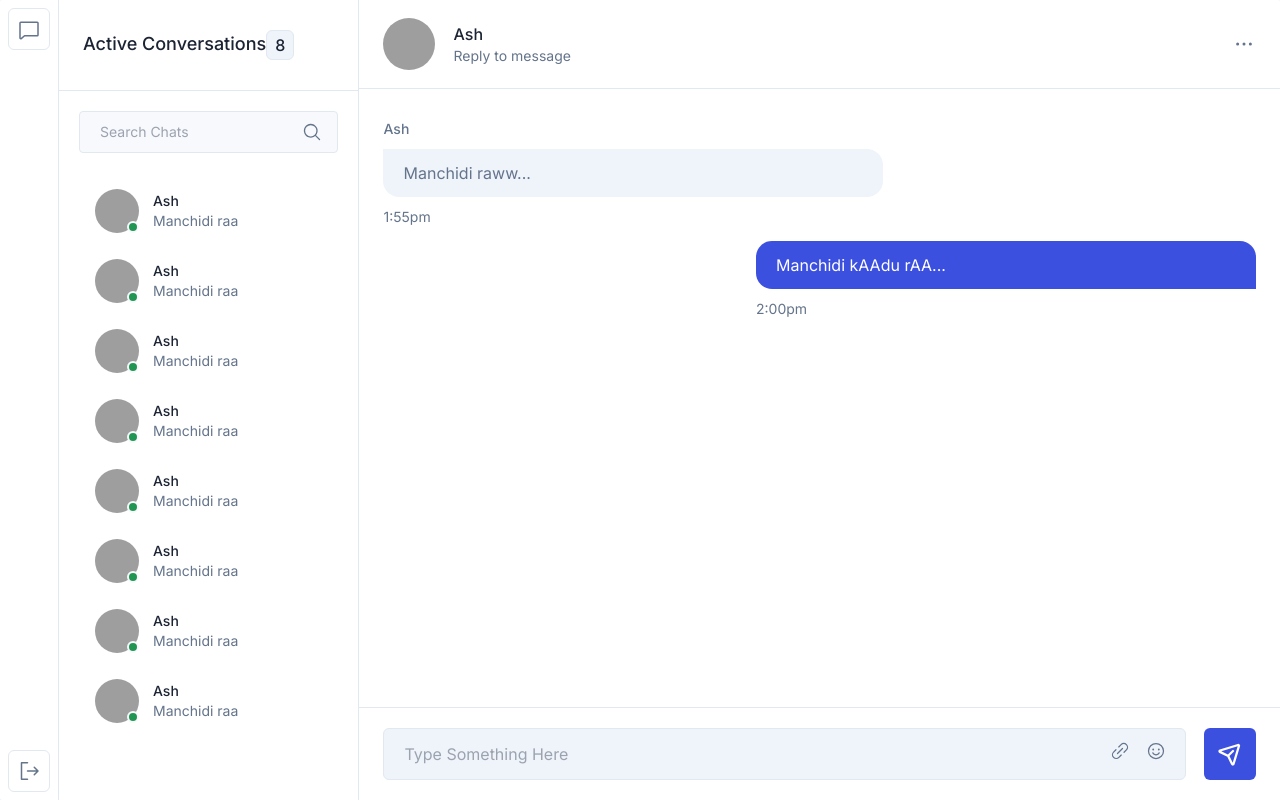
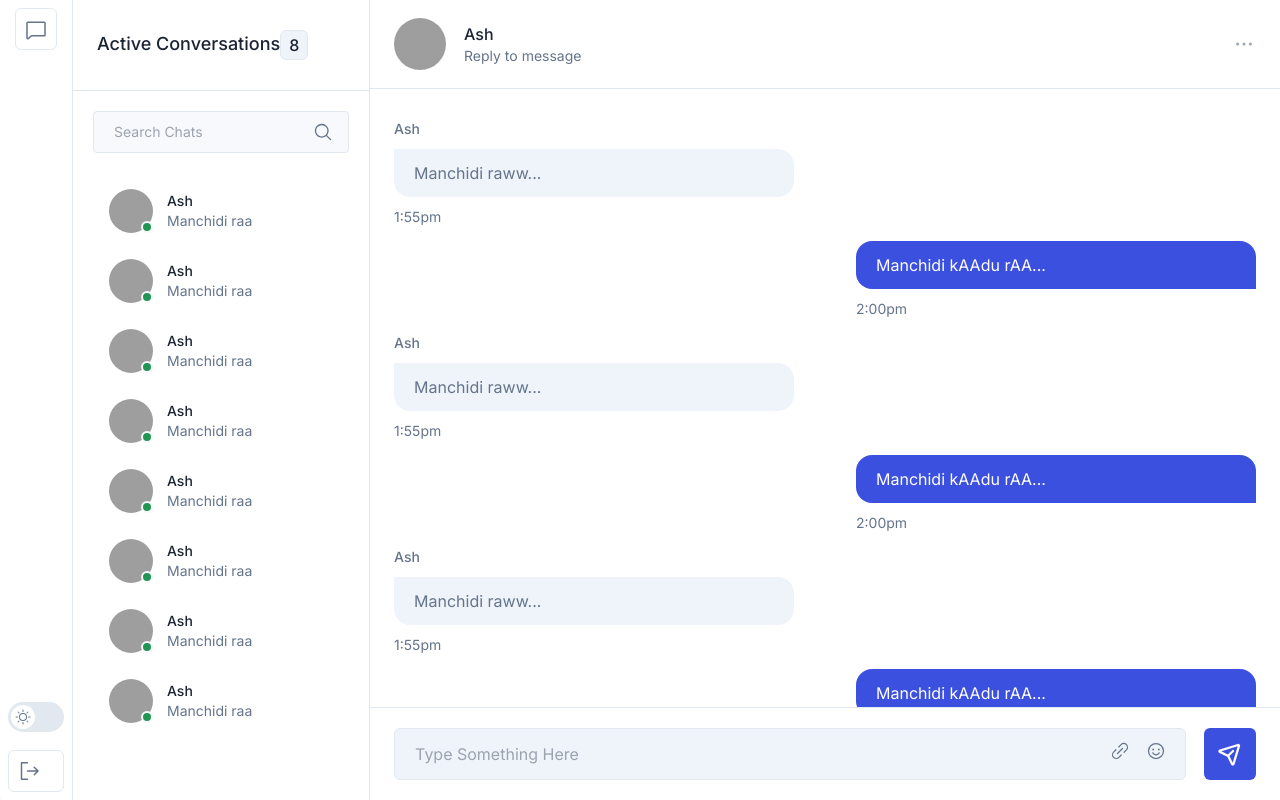
Before and after one commit to Ashrithiiitdm/Chat, a React (Vite) app in the folder client/: page / in a window 1280 px wide. Built offline with nearby package versions, Linux system fonts and the light colour scheme; grey boxes are pictures that could not be loaded.

Commit message:
Ui done for messaging and dropdown

```diff
--- /dev/null
+++ b/client/src/components/DarkMode.jsx
@@ -0,0 +1,34 @@
+import { Moon, Sun } from "@phosphor-icons/react";
+import React from "react";
+import useColorMode from "../hooks/useColor";
+
+export default function DarkMode() {
+    const [colorMode, setColorMode] = useColorMode();
+    return (
+        <li className='list-none'>
+            <label
+                htmlFor=''
+                className={`relative m-0 block h-7.5 w-14 rounded-full
+                ${colorMode === "dark" ? "bg-primary" : "bg-stroke"}`}>
+                <input
+                    type="checkbox"
+                    className='absolute z-50 top-0 m-0 h-full w-full cursor-pointer opacity-0'
+                    onChange={() => {
+                        if (typeof setColorMode === 'function') {
+                            setColorMode(colorMode === 'light' ? 'dark' : 'light');
+                        }
+                    }} />
+                <span className={`absolute top-1/2 left-[3px] flex h-6 w-6 -translate-y-1/2 translate-x-0 items-center
+                     justify-center rounded-full bg-white duration-75 ease-linear ${colorMode === 'dark' && '!right-[3px] !translate-x-full'}`}>
+                    <span className='dark:hidden'>
+                        <Sun />
+                    </span>
+                    <span className='hidden dark:inline-block'>
+                        <Moon />
+                    </span>
+                </span>
+            </label>
+        </li >
+    )
+
+}
--- /dev/null
+++ b/client/src/components/DropDown.jsx
@@ -0,0 +1,72 @@
+import React, { useState, useRef, useEffect } from 'react';
+import { DotsThree, Pencil, Trash } from '@phosphor-icons/react';
+
+export default function DropDown() {
+    const [isOpen, setIsOpen] = useState(false);
+    const trigger = useRef(null);
+    const dropDown = useRef(null);
+
+    useEffect(() => {
+        const clickHandle = (event) => {
+            if (!dropDown.current || !trigger.current || !(event.target instanceof Node)) {
+                return;
+            }
+            // Check if the click was outside both dropdown and button
+            if (!dropDown.current.contains(event.target) && !trigger.current.contains(event.target)) {
+                setIsOpen(false);
+            }
+        };
+
+        document.addEventListener('click', clickHandle);
+
+        return () => {
+            document.removeEventListener('click', clickHandle);
+        };
+    }, []);
+
+    useEffect(() => {
+        const keyHandle = ({ keyCode }) => {
+            //'27' escape keyCode
+            if (!isOpen || keyCode !== 27) return;
+
+            setIsOpen(false);
+        };
+
+        document.addEventListener('keydown', keyHandle);
+
+        return () => {
+            document.removeEventListener('keydown', keyHandle);
+        };
+
+    })
+
+    return (
+        <div className='relative flex'>
+            {/* Button to open dropdown */}
+            <button
+                className='text-[#98A6AD] hover:text-body'
+                ref={trigger}
+                onClick={() => setIsOpen((prev) => !prev)}
+            >
+                <DotsThree weight='bold' size={24} />
+            </button>
+
+            {/* Dropdown menu */}
+            <div
+                ref={dropDown}
+                className={`absolute right-0 top-full z-40 w-40 space-y-1 rounded-sm border border-stroke
+                    bg-white p-1.5 shadow-default dark:border-strokedark dark:bg-boxdark
+                    ${isOpen ? 'block' : 'hidden'}`}
+            >
+                <button className='flex w-full items-center gap-2 rounded-sm px-4 py-1.5 text-left text-sm hover:bg-gray dark:hover:bg-meta-4'>
+                    <Pencil size={20} />
+                    Edit
+                </button>
+                <button className='flex w-full items-center gap-2 rounded-sm px-4 py-1.5 text-left text-sm hover:bg-gray dark:hover:bg-meta-4'>
+                    <Trash size={20} />
+                    Delete
+                </button>
+            </div>
+        </div>
+    );
+}
--- /dev/null
+++ b/client/src/hooks/useColor.js
@@ -0,0 +1,22 @@
+import { useEffect } from "react";
+import useLocal from "./useLocal"
+
+const useColorMode = () => {
+    const [colorMode, setColorMode] = useLocal("color-theme", "light");
+
+    useEffect(() => {
+        const className = 'dark';
+
+        const bodyElement = window.document.body.classList;
+
+        if (colorMode == "dark") {
+            bodyElement.add(className);
+        }
+        else {
+            bodyElement.remove(className);
+        }
+    }, [colorMode]);
+    return [colorMode, setColorMode];
+}
+
+export default useColorMode;
--- /dev/null
+++ b/client/src/hooks/useLocal.js
@@ -0,0 +1,31 @@
+import { useEffect, useState } from "react";
+
+function useLocal(key, initialValue) {
+
+    const [storedVal, setStoredVal] = useState(() => {
+        try {
+            const item = window.localStorage.getItem(key);
+            return item ? JSON.parse(item) : initialValue;
+        }
+        catch (err) {
+            console.log(err);
+            return initialValue;
+        }
+    });
+
+    useEffect(() => {
+        try {
+            const val = typeof storedVal === "function" ? storedVal(storedVal) : storedVal;
+            window.localStorage.setItem(key, JSON.stringify(val));
+        }
+        catch (err) {
+            console.log(err);
+
+        }
+    }, [key, storedVal]);
+
+    return [storedVal, setStoredVal];
+
+}
+
+export default useLocal;
--- a/client/src/section/chat/Inbox.jsx
+++ b/client/src/section/chat/Inbox.jsx
@@ -1,6 +1,7 @@
 import React from "react";
 import User01 from '../../images/user-01.png';
 import { DotsThree, LinkSimple, PaperPlaneTilt, Smiley } from "@phosphor-icons/react";
+import DropDown from "../../components/DropDown";
 
 export default function MsgInbox() {
     return (
@@ -19,13 +20,14 @@ export default function MsgInbox() {
                     </div>
                 </div>
                 <div>
-                    <DotsThree weight='bold' size={24} />
+                    <DropDown />
+
                 </div>
             </div>
 
             {/**Displaying messages */}
             <div className='max-h-full space-y-3.5 overflow-auto no-scrollbar px-6 py-7.5 grow'>
-                <div className='max-w-125'>
+                <div className='max-w-100'>
                     <p className='mb-2.5 text-sm font-medium'>Ash</p>
                     <div className='mb-2.5 rounded-2xl rounded-tl-none bg-gray px-5 py-3 dark:bg-boxdark-2'>
                         <p>Manchidi raww...</p>
@@ -33,8 +35,50 @@ export default function MsgInbox() {
                     <p className='text-sm'>1:55pm</p>
                 </div>
 
-                <div className='max-w-125 ml-auto'>
-                    <div className='mb-2.5 rounded-2xl rounded-br-none bg-primary px-5 py-3 dark:bg-boxdark-2'>
+                <div className='max-w-100 ml-auto'>
+                    <div className='mb-2.5 rounded-2xl rounded-br-none bg-primary px-5 py-3'>
+                        <p className='text-white'>Manchidi kAAdu rAA...</p>
+                    </div>
+                    <p className='text-sm'>2:00pm</p>
+                </div>
+                <div className='max-w-100'>
+                    <p className='mb-2.5 text-sm font-medium'>Ash</p>
+                    <div className='mb-2.5 rounded-2xl rounded-tl-none bg-gray px-5 py-3 dark:bg-boxdark-2'>
+                        <p>Manchidi raww...</p>
+                    </div>
+                    <p className='text-sm'>1:55pm</p>
+                </div>
+
+                <div className='max-w-100 ml-auto'>
+                    <div className='mb-2.5 rounded-2xl rounded-br-none bg-primary px-5 py-3'>
+                        <p className='text-white'>Manchidi kAAdu rAA...</p>
+                    </div>
+                    <p className='text-sm'>2:00pm</p>
+                </div>
+                <div className='max-w-100'>
+                    <p className='mb-2.5 text-sm font-medium'>Ash</p>
+                    <div className='mb-2.5 rounded-2xl rounded-tl-none bg-gray px-5 py-3 dark:bg-boxdark-2'>
+                        <p>Manchidi raww...</p>
+                    </div>
+                    <p className='text-sm'>1:55pm</p>
+                </div>
+
+                <div className='max-w-100 ml-auto'>
+                    <div className='mb-2.5 rounded-2xl rounded-br-none bg-primary px-5 py-3'>
+                        <p className='text-white'>Manchidi kAAdu rAA...</p>
+                    </div>
+                    <p className='text-sm'>2:00pm</p>
+                </div>
+                <div className='max-w-100'>
+                    <p className='mb-2.5 text-sm font-medium'>Ash</p>
+                    <div className='mb-2.5 rounded-2xl rounded-tl-none bg-gray px-5 py-3 dark:bg-boxdark-2'>
+                        <p>Manchidi raww...</p>
+                    </div>
+                    <p className='text-sm'>1:55pm</p>
+                </div>
+
+                <div className='max-w-100 ml-auto'>
+                    <div className='mb-2.5 rounded-2xl rounded-br-none bg-primary px-5 py-3'>
                         <p className='text-white'>Manchidi kAAdu rAA...</p>
                     </div>
                     <p className='text-sm'>2:00pm</p>
--- a/client/src/section/chat/Sidebar.jsx
+++ b/client/src/section/chat/Sidebar.jsx
@@ -1,5 +1,6 @@
 import React from "react";
 import { Chat, SignOut } from '@phosphor-icons/react';
+import DarkMode from "../../components/DarkMode";
 export default function Sidebar() {
     return (
         <div className='flex flex-col border-r border-stroke p-2 dark:border-strokedark'>
@@ -7,10 +8,13 @@ export default function Sidebar() {
                 <Chat size={24} />
             </div>
             <div className="flex flex-col grow"></div>
-            <div className=""></div>
-            <div className="mx-auto border rounded-md border-stroke p-2 dark:border-strokedark hover:bg-stone-100 hover:cursor-pointer">
-                <SignOut size={24} />
+            <div className="space-y-4.5">
+                <DarkMode />
+                <div className="mx-auto border rounded-md border-stroke p-2 dark:border-strokedark hover:bg-stone-100 hover:cursor-pointer">
+                    <SignOut size={24} />
+                </div>
             </div>
+
         </div>
     )
 }
```
